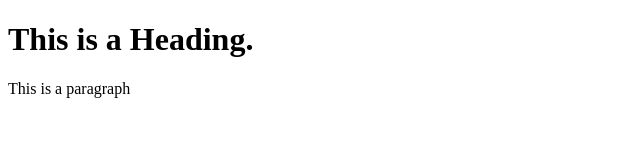
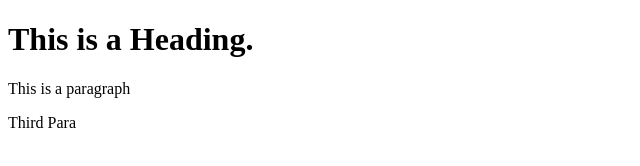
Before and after one commit to Gouravroy7/gittest, a plain HTML site: page template/test.html in a window 1280 px wide. Shown: the full height of the page, 0-640 px from the left. Drawn offline with Linux system fonts and the light colour scheme.

Commit message:
fourth-commit

```diff
--- a/template/test.html
+++ b/template/test.html
@@ -6,5 +6,6 @@
     <body>
        <h1>This is a Heading.</h1>
        <p>This is a paragraph</p>
+       <p>Third Para</p>
     </body>
 </html>
```
